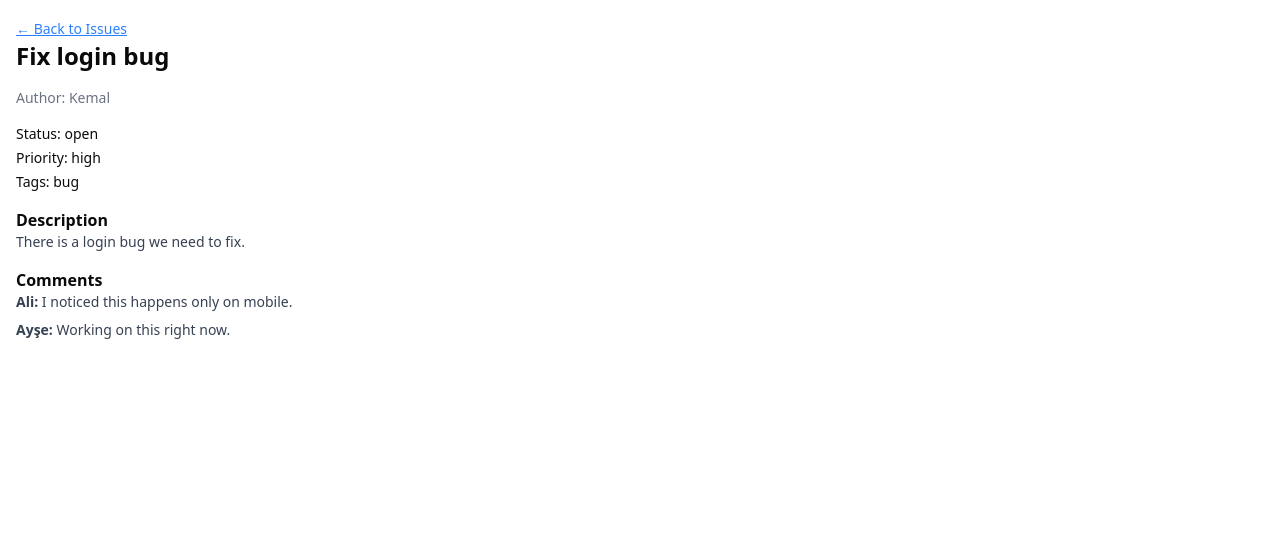
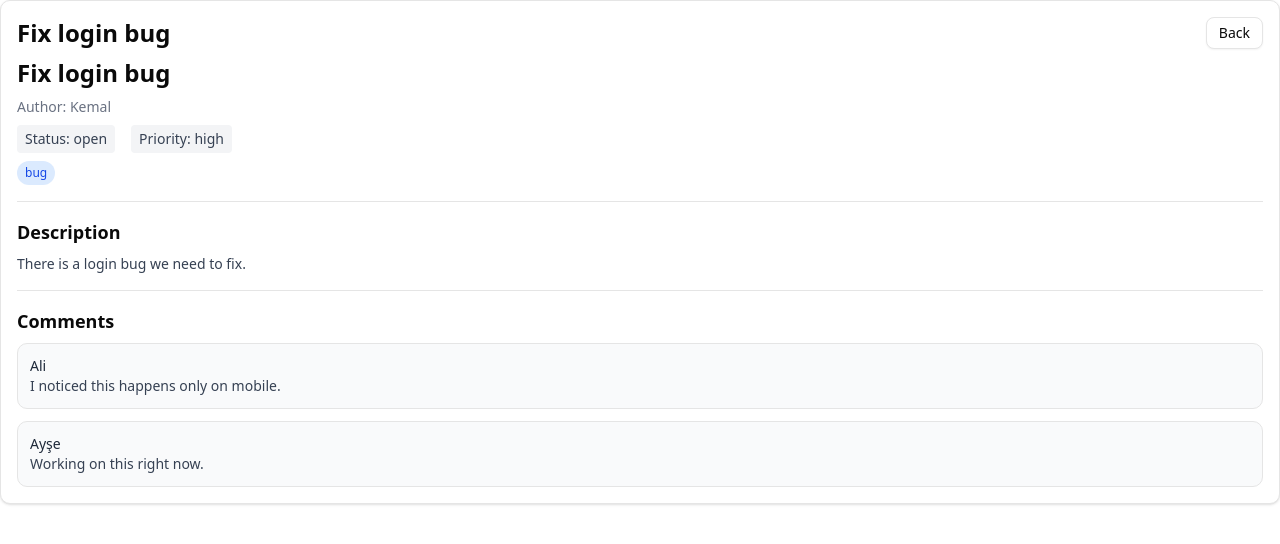
Before and after one commit to mini-issue-tracker-project/issue-tracker-frontend, a Next.js app: page /issues/1 in a window 1280 px wide. Shown: the top 544 px of the page. Built offline with nearby package versions, Linux system fonts and the light colour scheme.

Commit message:
feat: ui improvements for the issues detail page

```diff
--- a/app/issues/[id]/page.tsx
+++ b/app/issues/[id]/page.tsx
@@ -2,6 +2,7 @@
 
 import { useParams } from "next/navigation";
 import { dummyIssues } from "@/lib/data";
+import { Button } from "@/components/ui/button";
 import Link from "next/link";
 
 export default function IssueDetailPage() {
@@ -14,29 +15,44 @@ export default function IssueDetailPage() {
   }
 
   return (
-    <div className="p-4 space-y-4">
-      <Link href="/" className="text-blue-500 underline text-sm">← Back to Issues</Link>
+    <div className="p-4 rounded-lg bg-white border shadow-sm space-y-2">
+      <div className="flex justify-between items-center">
+        <h1 className="text-2xl font-bold">{issue.title}</h1>
+        <Button variant="outline" size="sm">
+          <Link href="/">Back</Link>
+        </Button>
+      </div>
       <h1 className="text-2xl font-bold">{issue.title}</h1>
       <p className="text-gray-500 text-sm">Author: {issue.author}</p>
+      <div className="flex gap-4 text-sm text-gray-700">
+        <span className="px-2 py-1 rounded bg-gray-100">Status: {issue.status}</span>
+        <span className="px-2 py-1 rounded bg-gray-100">Priority: {issue.priority}</span>
+      </div>
+      <div className="flex flex-wrap gap-2">
+        {issue.tags.map(t => (
+          <span
+            key={t.id}
+            className="px-2 py-1 text-xs bg-blue-100 text-blue-700 rounded-full"
+          >
+            {t.name}
+          </span>
+        ))}
+      </div>
 
-      <ul className="text-sm space-y-1">
-        <li>Status: {issue.status}</li>
-        <li>Priority: {issue.priority}</li>
-        <li>Tags: {issue.tags.map(t => t.name).join(", ")}</li>
-      </ul>
-
-      <div className="mt-4">
-        <h2 className="font-semibold">Description</h2>
+      <div className="mt-4 border-t pt-4">
+        <h2 className="font-semibold text-lg mb-2">Description</h2>
         <p className="text-sm text-gray-700">
           {issue.description || "No description provided."}
         </p>
       </div>
-      <div className="mt-4">
-        <h2 className="font-semibold">Comments</h2>
-        <ul className="space-y-2">
+
+      <div className="mt-4 border-t pt-4">
+        <h2 className="font-semibold text-lg mb-2">Comments</h2>
+        <ul className="space-y-3">
           {issue.comments.map(comment => (
-            <li key={comment.id} className="text-sm text-gray-700">
-              <strong>{comment.author}:</strong> {comment.content}
+            <li key={comment.id} className="p-3 rounded-lg bg-gray-50 border">
+              <p className="text-sm font-medium text-gray-800">{comment.author}</p>
+              <p className="text-sm text-gray-700">{comment.content}</p>
             </li>
           ))}
         </ul>
--- a/components/ui/IssueList.tsx
+++ b/components/ui/IssueList.tsx
@@ -21,12 +21,14 @@ export function IssueList() {
     priority: "low" | "medium" | "high";
     status: "open" | "in_progress" | "closed";
     tags: { id: number; name: string }[];
+    comments: { id: number; author: string; content: string }[];
   }>({
     title: "",
     author: "",
     priority: "low",
     status: "open",
     tags: [],
+    comments: [],
   });
 
   const handleEdit = (issue: Issue) => {
@@ -37,6 +39,7 @@ export function IssueList() {
       priority: issue.priority,
       status: issue.status,
       tags: issue.tags || [], // Ensure tags is always an array
+      comments: issue.comments || [],
     })
   }
 
```
